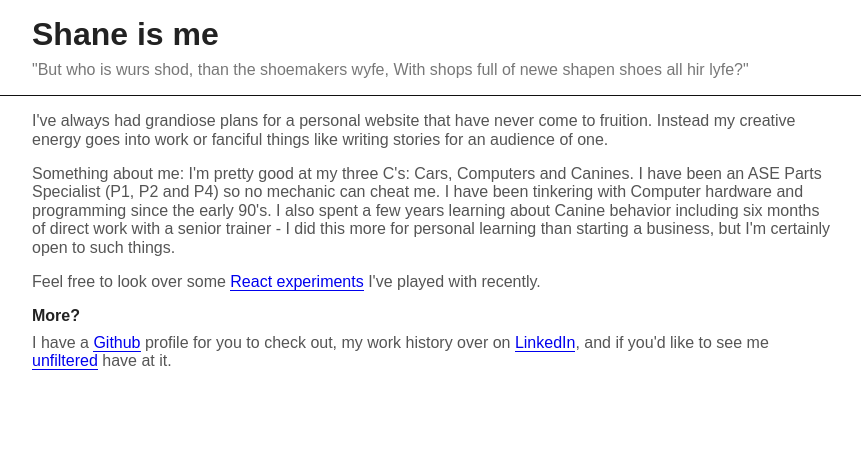
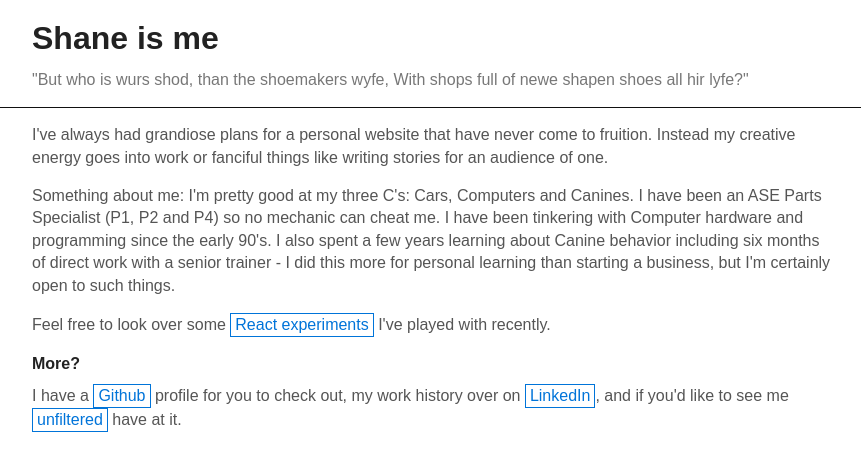
Before and after one commit to drainpip/shaneis.me, a React (Create React App) app: page / in a window 1280 px wide. Shown: the top 470 px of the page, without its empty margins (208-1069 px from the left). Built offline with nearby package versions, Linux system fonts and the light colour scheme.

Commit message:
Let's give anchors some fun styles

```diff
--- a/src/index.css
+++ b/src/index.css
@@ -11,6 +11,7 @@ html {
 body {
   color: #555;
   font-family: sans-serif;
+  line-height: 1.4;
   margin: 0;
   padding: 0;
 }
@@ -51,6 +52,18 @@ dd {
 }
 
 a {
-  border-bottom: 1px solid;
+  border: 1px solid;
+  color: #0074D9;
+  display: inline-block;
+  padding: 0 .25em;
   text-decoration: none;
 }
+
+a:active,
+a:focus {
+  color: #85144b;
+}
+
+a:visited {
+  color: #B10DC9;
+}
```
